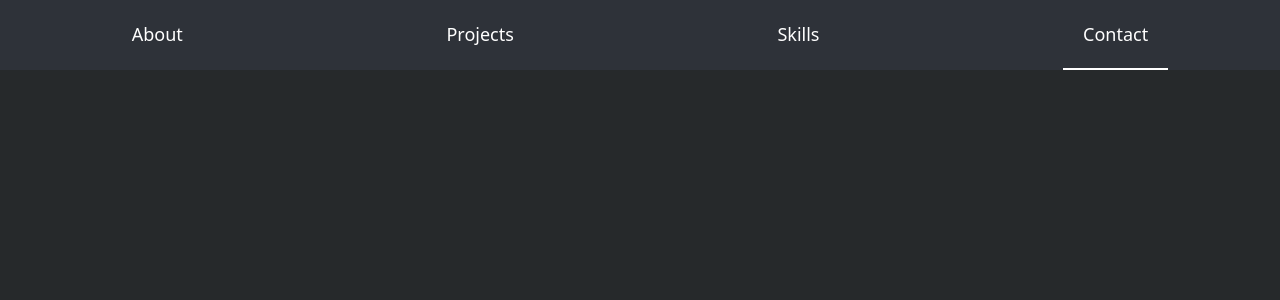
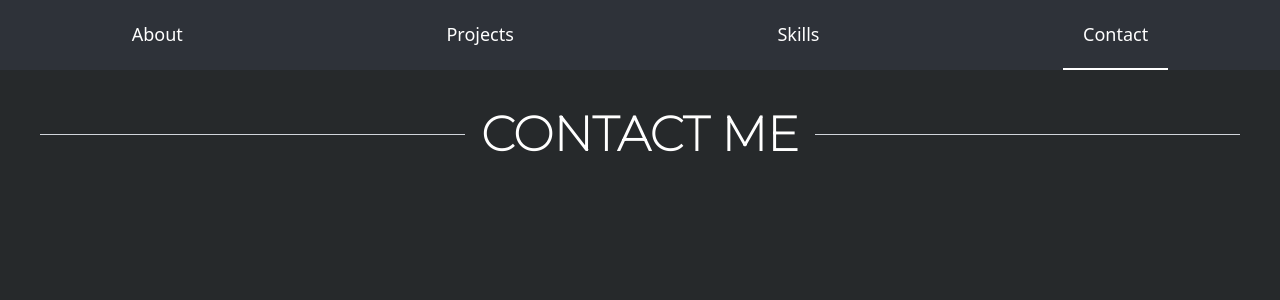
Before and after one commit to bbissette3/brianb-portfolio, a React (Vite) app: page /contact in a window 1280 px wide. Shown: the top 300 px of the page. Built offline with nearby package versions, Linux system fonts and the light colour scheme.

Commit message:
added skills and contact route

```diff
--- a/src/App.jsx
+++ b/src/App.jsx
@@ -3,6 +3,8 @@ import { Routes, Route } from "react-router-dom";
 import Navbar from "./Components/NavBar";
 import About from "./Components/About";
 import Projects from "./Components/Projects/Projects";
+import Skills from "./Components/Skills/Skills";
+import Contact from "./Components/Contact/Contact";
 
 function App() {
   return (
@@ -11,6 +13,8 @@ function App() {
       <Routes>
         <Route path="/" element={<About />} />
         <Route path="/projects" element={<Projects />} />
+        <Route path="/skills" element={<Skills />} />
+        <Route path="/contact" element={<Contact />} />
       </Routes>
     </>
   );
--- /dev/null
+++ b/src/Components/Contact/Contact.jsx
@@ -0,0 +1,15 @@
+const Contact = () => {
+  return (
+    <div className="flex flex-col items-center justify-center">
+      <div className="flex items-center justify-center w-full px-10">
+        <hr className="flex-grow border-t-[0.5] border-gray-300 dark:border-gray-600" />
+        <h1 className="text-white text-center my-10 font-bold sm:text-3xl md:text-4xl lg:text-5xl px-4">
+          CONTACT ME
+        </h1>
+        <hr className="flex-grow border-t-[0.5] border-gray-300 dark:border-gray-600" />
+      </div>
+    </div>
+  );
+};
+
+export default Contact;
--- /dev/null
+++ b/src/Components/Skills/Skills.jsx
@@ -0,0 +1,15 @@
+const Skills = () => {
+  return (
+    <div className="flex flex-col items-center justify-center">
+      <div className="flex items-center justify-center w-full px-10">
+        <hr className="flex-grow border-t-[0.5] border-gray-300 dark:border-gray-600" />
+        <h1 className="text-white text-center my-10 font-bold sm:text-3xl md:text-4xl lg:text-5xl px-4">
+          SKILLS
+        </h1>
+        <hr className="flex-grow border-t-[0.5] border-gray-300 dark:border-gray-600" />
+      </div>
+    </div>
+  );
+};
+
+export default Skills;
```
